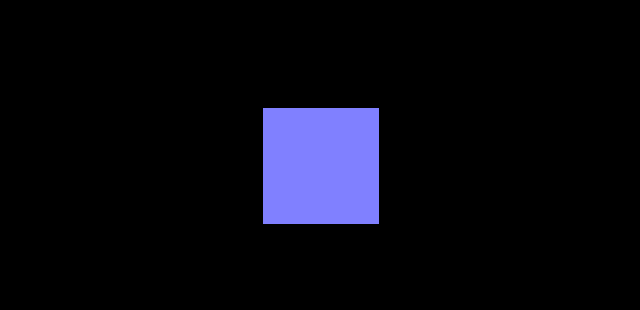
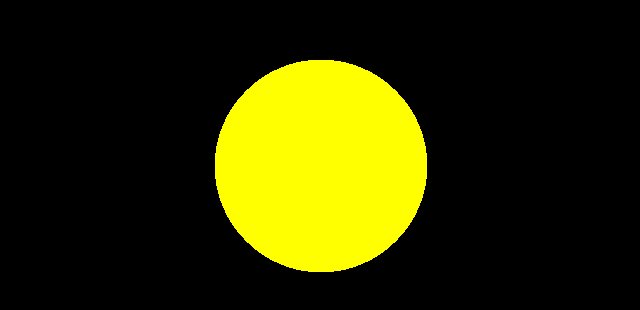
Before and after one commit to Juanap12/ZombieDefense, a plain HTML site: page index.html in a window 1280 px wide. Shown: the part 234-544 px from the top of the page, without its empty margins (319-959 px from the left). Drawn offline with nearby package versions, Linux system fonts and the light colour scheme.

Commit message:
Cambio en index y jugar
Al hacer click sobre la pantalla dispara aleatoriamente. El jugador ahora tiene forma de esfera.

```diff
--- a/index.html
+++ b/index.html
@@ -2,7 +2,7 @@
 <html>
 
 <head>
-    <title>Basic Three.js App</title>
+    <title>Zombie Defense App</title>
     <style>
         html,
         body {
@@ -29,6 +29,10 @@
 
         let jugador1 = new Jugador()
 
+        addEventListener("click", function(){
+            jugador1.disparar()
+        })
+
         var render = function () {
             requestAnimationFrame(render);
 
--- a/jugador.js
+++ b/jugador.js
@@ -1,10 +1,13 @@
 class Jugador {
     constructor() {
-        this.balas = new Array()
-        let bala = new Bala(Math.random())
-        this.balas.push(bala)
-        let geometry = new THREE.BoxGeometry( 1, 1, 1)
-        let material = new THREE.MeshNormalMaterial()
+        this.balas = []
+
+        let radio = 1;
+        let segmentosAnchura = 32;
+        let segmentosAltura = 32;
+
+        let geometry = new THREE.SphereGeometry( radio, segmentosAnchura, segmentosAltura)
+        var material = new THREE.MeshBasicMaterial( {color: 0xffff00} )
         this.objeto = new THREE.Mesh( geometry, material)
         scene.add(this.objeto);
 
@@ -18,7 +21,8 @@ class Jugador {
     }
 
     disparar() {
-        let bala = new Bala(Math.random())
+        let angulo = Math.floor(Math.random() * 360)
+        let bala = new Bala(angulo)
 
         this.balas.push(bala)
     }
```
